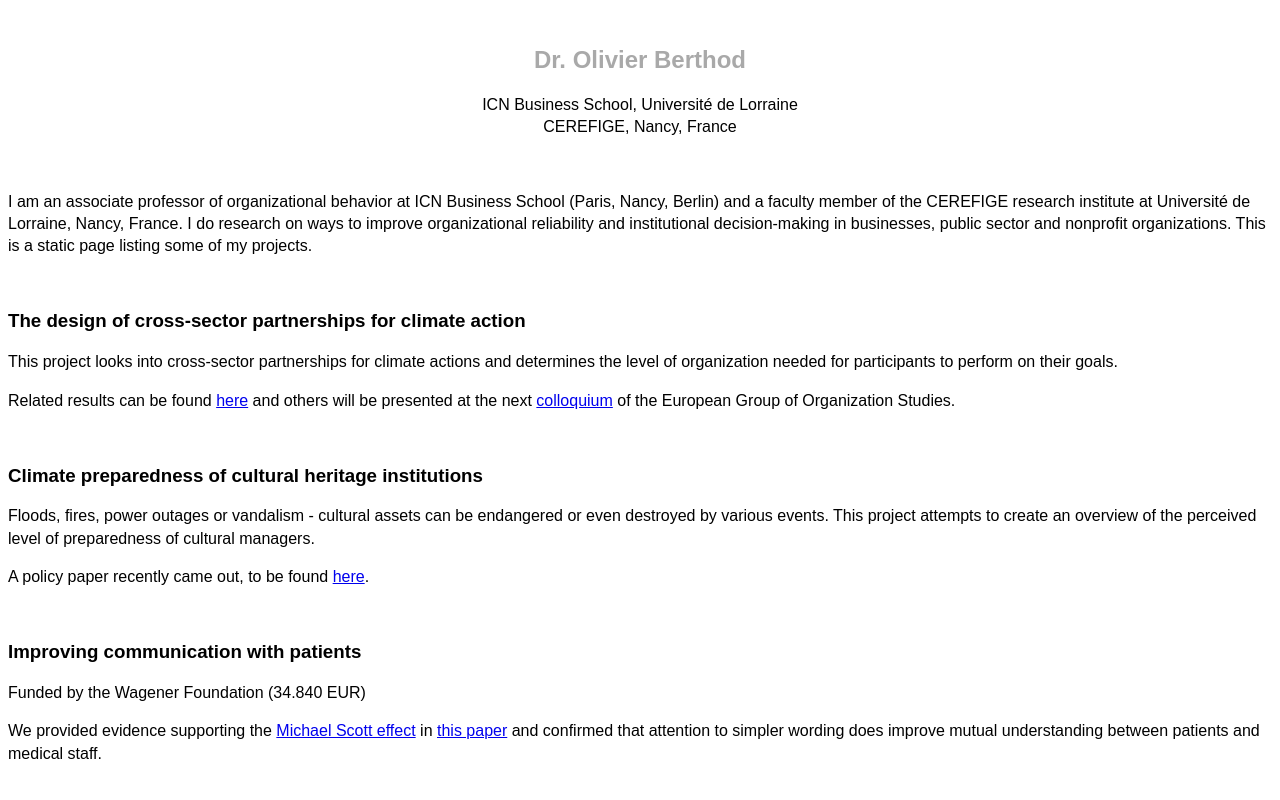
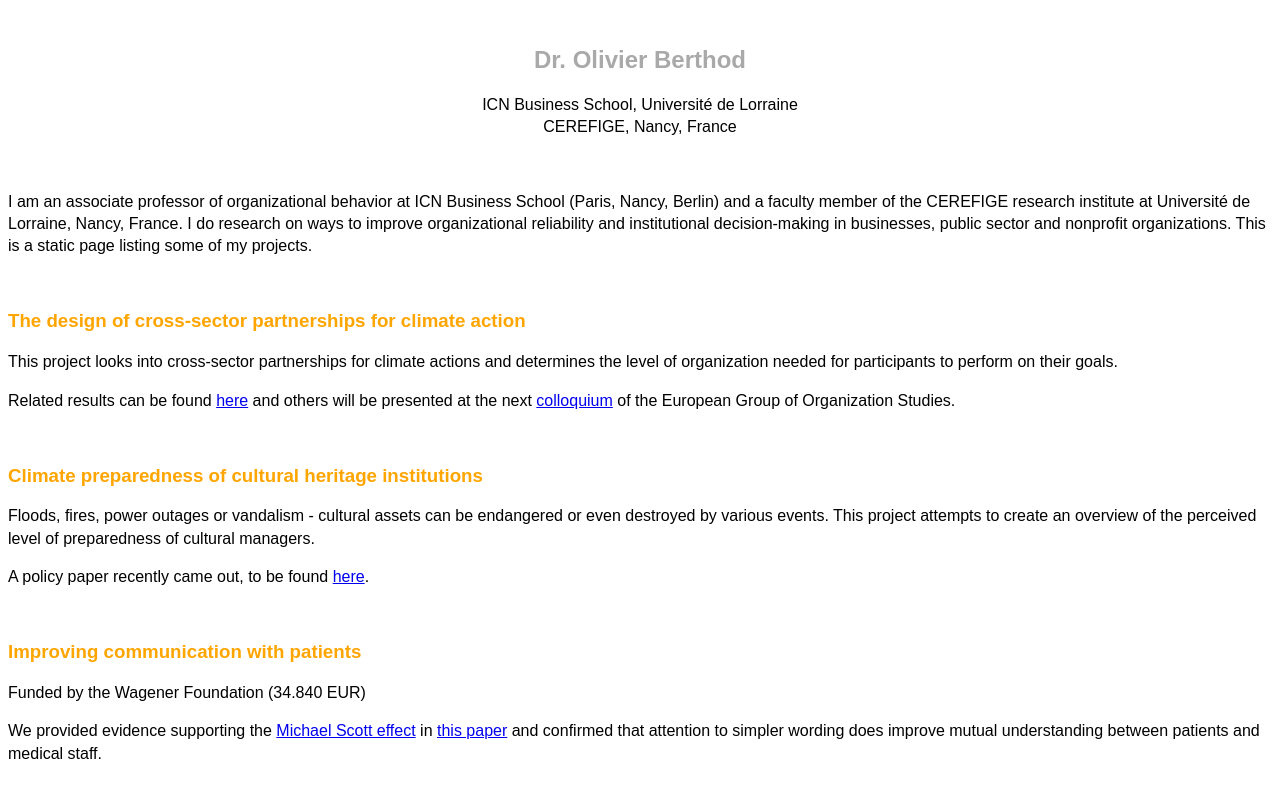
Before and after one commit to oliberlab/berthod.github.io, a plain HTML site: page index.html in a window 1280 px wide. Shown: the top 800 px of the page. Drawn offline with Linux system fonts and the light colour scheme.

Commit message:
Update index.html

```diff
--- a/index.html
+++ b/index.html
@@ -16,7 +16,7 @@ h2 {font-family: arial;
   color:darkgrey;
 }
 h3 {font-family: arial;
-  color:lightorange;
+  color:orange;
 }
 div {text-align: center;
   font-size: 16px;
```
